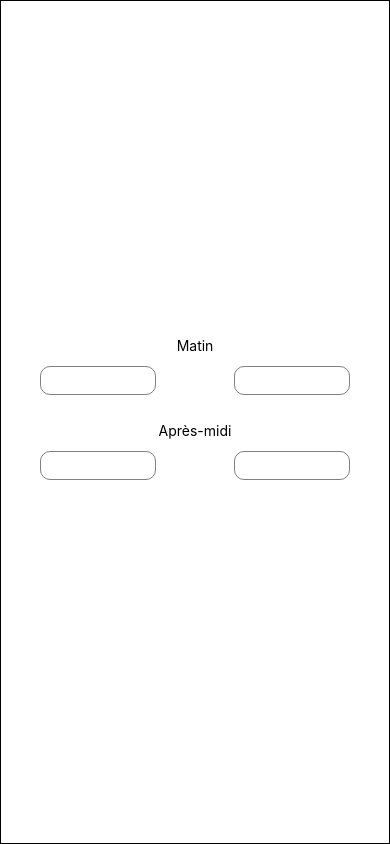
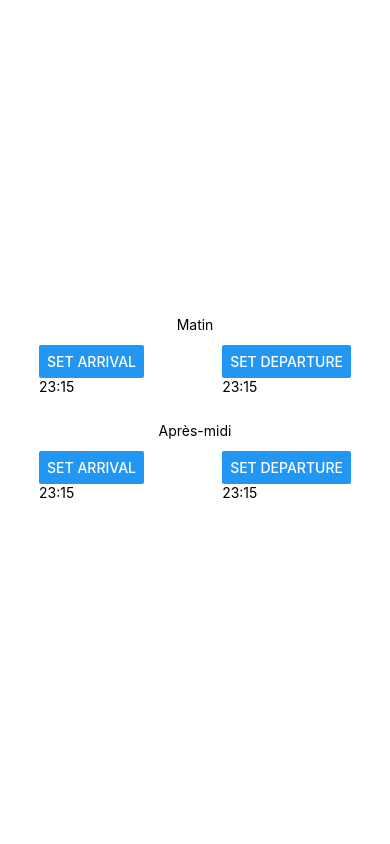
Before and after one commit to Alex-Trof/imputTime, a React Native app: screen / in a window 390 px wide. Built offline with nearby package versions, Linux system fonts and the light colour scheme.

Commit message:
Ajout timePicker

```diff
--- a/App.js
+++ b/App.js
@@ -2,6 +2,7 @@ import { StatusBar } from 'expo-status-bar';
 import React from 'react';
 import { StyleSheet, Text, View } from 'react-native';
 import Home from './Home';
+import Test from './Test';
 
 export default function App() {
   return (
--- a/Home.js
+++ b/Home.js
@@ -1,47 +1,37 @@
 import React from 'react';
-import { StyleSheet, Text, View } from 'react-native';
-import { TextInput } from 'react-native';
+import { StyleSheet, Text, View, Button } from 'react-native';
+import TimeChooser from './TimeChooser';
 
-class Home extends React.Component {
-    render() {
+const Home = () => {
         return (
             <View style={styles.container}>
                 <Text>Matin</Text>
                 <View style={styles.row}>
-                    <TextInput style={styles.textInput}/>
-                    <TextInput style={styles.textInput}/>
+                    <TimeChooser title="Set Arrival"/>
+                    <TimeChooser title="Set Departure"/>
                 </View>
 
                 <Text>Après-midi</Text>
                 <View style={styles.row}>
-                    <TextInput style={styles.textInput}/>
-                    <TextInput style={styles.textInput}/>
+                    <TimeChooser title="Set Arrival"/>
+                    <TimeChooser title="Set Departure"/>
                 </View>
             </View>
         )
-    }
 }
 
 const styles = StyleSheet.create({
     container: {
       flex: 1,
-      borderWidth: 1,
       justifyContent: 'center',
       alignItems: 'center'
     },
-    textInput: {
-        borderWidth: 1,
-        borderColor: 'gray',
-        width: '30%',
-        borderRadius: 10
-    },
     row: {
-        flex: 0.04,
         width: '100%',
         flexDirection: 'row',
-        justifyContent: 'space-around',
         marginBottom: '7%',
-        marginTop: '3%'
+        marginTop: '3%',
+        justifyContent: "space-around"
     },
   });
 
--- /dev/null
+++ b/Test.js
@@ -0,0 +1,51 @@
+import React, {useState} from 'react';
+import {View, Button, Platform} from 'react-native';
+import DateTimePicker from '@react-native-community/datetimepicker';
+
+const Test = () => {
+  const [date, setDate] = useState(new Date(1598051730000));
+  const [mode, setMode] = useState('date');
+  const [show, setShow] = useState(false);
+
+  const onChange = (event, selectedDate) => {
+    const currentDate = selectedDate || date;
+    setShow(Platform.OS === 'ios');
+    setDate(currentDate);
+  };
+
+  const showMode = (currentMode) => {
+    setShow(true);
+    setMode(currentMode);
+  };
+
+  const showDatepicker = () => {
+    showMode('date');
+  };
+
+  const showTimepicker = () => {
+    showMode('time');
+  };
+
+  return (
+    <View>
+      <View>
+        <Button onPress={showDatepicker} title="Show date picker!" />
+      </View>
+      <View>
+        <Button onPress={showTimepicker} title="Show time picker!" />
+      </View>
+      {show && (
+        <DateTimePicker
+          testID="dateTimePicker"
+          value={date}
+          mode={mode}
+          is24Hour={true}
+          display="default"
+          onChange={onChange}
+        />
+      )}
+    </View>
+  );
+};
+
+export default Test;
--- /dev/null
+++ b/TimeChooser.js
@@ -0,0 +1,46 @@
+import React, { Component } from "react";
+import { Text, View, Button } from 'react-native';
+import DateTimePicker from '@react-native-community/datetimepicker';
+
+class TimeChooser extends Component {
+    state = { date: new Date(1598051730000),
+            mode:  'time',
+            show: false};
+
+    onChange = (event, selectedDate) => {
+        const currentDate = selectedDate || date;
+        this.setState({show: Platform.OS === 'ios'});
+        this.setState({date: currentDate});
+        };
+
+    showMode = (currentMode) => {
+        this.setState({show: true});
+        this.setState({mode: currentMode});
+        };
+
+    showTimepicker = () => {
+        this.showMode('time');
+        };
+
+    render() {
+      return(
+        <View>
+            {this.state.show && (
+                <DateTimePicker
+                    testID="dateTimePicker"
+                    value={this.state.date}
+                    mode={this.state.mode}
+                    onChange={this.onChange}
+                    is24Hour={true}
+                    display="default"/>
+            )}
+            <View>
+                <Button onPress={this.showTimepicker} title={this.props.title} />
+                <Text>{this.state.date.getHours().toString()}:{this.state.date.getMinutes().toString()}</Text>
+            </View>
+        </View>
+          );
+    }
+  }
+
+export default TimeChooser;
--- a/package.json
+++ b/package.json
@@ -10,6 +10,7 @@
     "eject": "expo eject"
   },
   "dependencies": {
+    "@react-native-community/datetimepicker": "3.5.2",
     "expo": "~43.0.2",
     "expo-status-bar": "~1.1.0",
     "react": "17.0.1",
```
Also changed, not shown: 1 other file (tests, documents, lock files or other folders).
